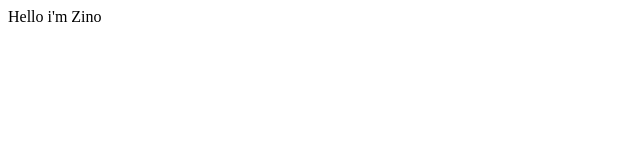
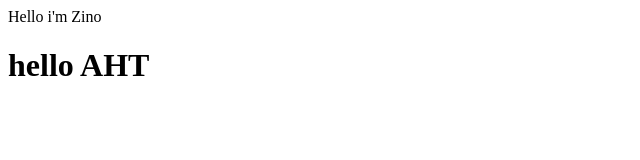
Before and after one commit to hiendeptraihihi/test-cho-k9, a plain HTML site: page index.htm in a window 1280 px wide. Shown: the whole page, without its empty margins (0-640 px from the left). Drawn offline with Linux system fonts and the light colour scheme.

Commit message:
add hello AHT

```diff
--- a/index.htm
+++ b/index.htm
@@ -1 +1,3 @@
 <p>Hello i'm Zino</p>
+
+<h1>hello AHT</h1>
```
